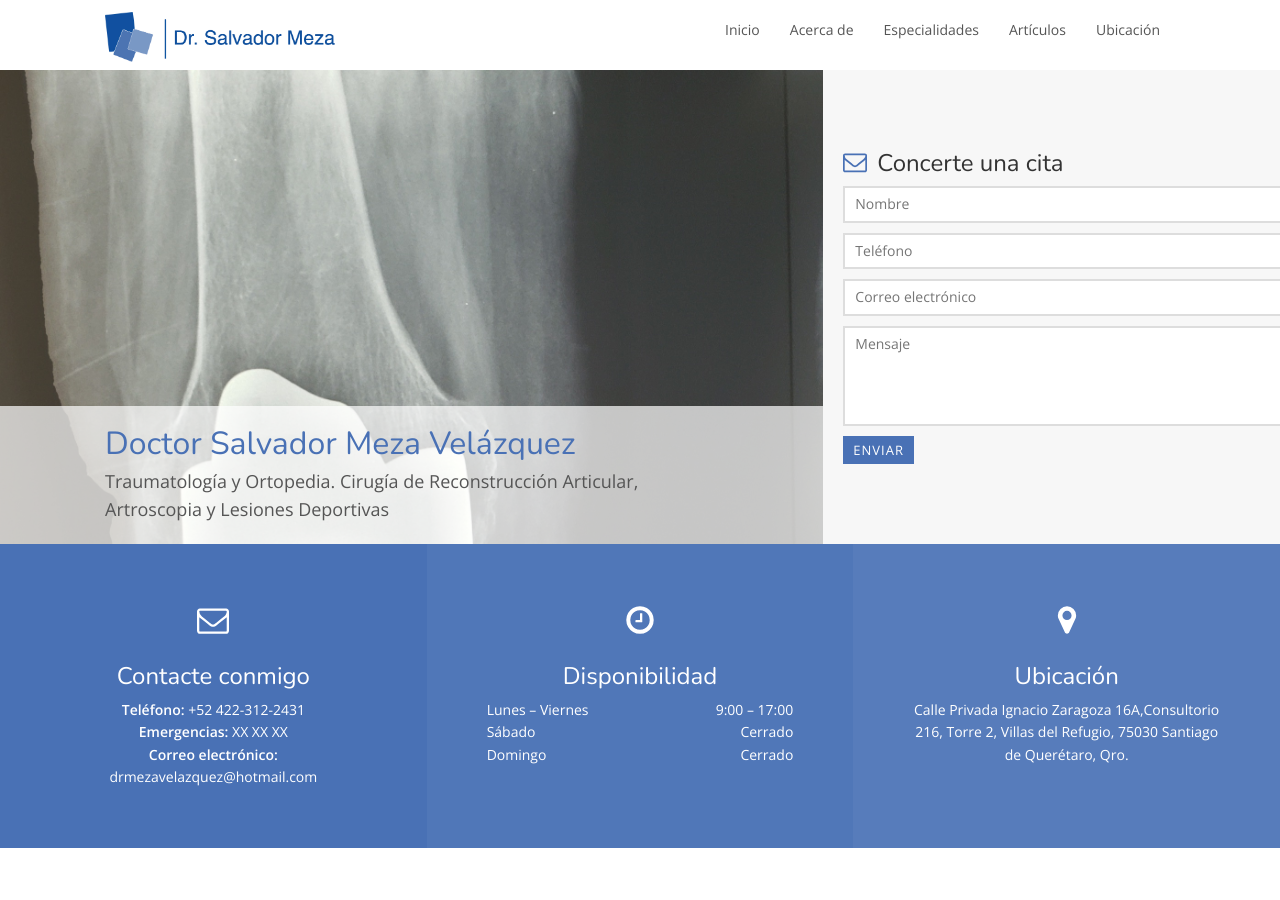
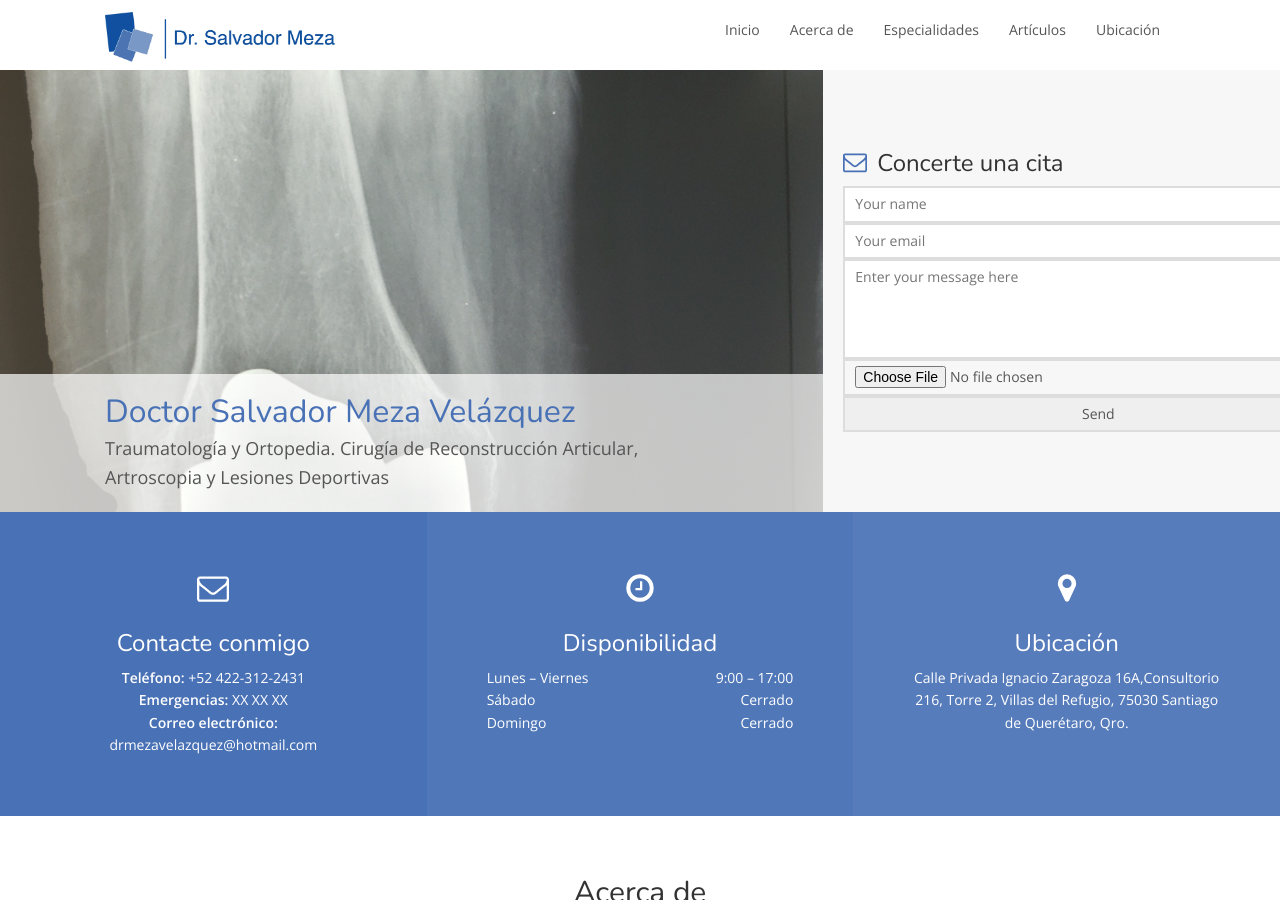
Before and after one commit to kecho05/dr, a Jekyll site: the page built from index.html, in a window 1280 px wide and 900 px high. Built offline with Jekyll 4.4.1, drawn with Linux system fonts in a browser that asks for light colours; nearby versions of some CDN libraries.

Commit message:
Update index.html

```diff
--- a/index.html
+++ b/index.html
@@ -18,7 +18,7 @@ layout: default
 
         <div class="col-sm-6 col-sm-offset-6 col-md-6 col-md-offset-8 form">
             <h3><svg class="icon icon-envelope-o"><use xlink:href="#icon-envelope-o"></use></svg>Concerte una cita</h3>
-            <form action="https://getsimpleform.com/messages?form_api_token={{ site.api_token }}" method="post" onsubmit="alert('Su mensaje ha sido enviado correctamente.'); return false">
+            <!--<form action="https://getsimpleform.com/messages?form_api_token={{ site.api_token }}" method="post" onsubmit="alert('Su mensaje ha sido enviado correctamente.'); return false">
                 <div class="form-field">
                     <input name="name" type="text" placeholder="Nombre" required>
                 </div>
@@ -32,6 +32,17 @@ layout: default
                     <textarea name="comments" placeholder="Mensaje" required></textarea>
                 </div>
                 <input type="submit" class="btn btn-default" value="Enviar">
+            </form> -->
+            <form action="https://mailthis.to/" method="POST" encType="multipart/form-data">
+                <input type="text" name="name" placeholder="Your name">
+                <input type="email" name="_replyto" placeholder="Your email">
+                <textarea name="message" placeholder="Enter your message here"></textarea>
+                <input type="file" name="file" placeholder="Attachments (optional)">
+                <input type="hidden" name="_subject" value="Contact form submitted">
+                <input type="hidden" name="_after" value="https://myhomepage.net/">
+                <input type="hidden" name="_honeypot" value="">
+                <input type="hidden" name="_confirmation" value="">
+                <input type="submit" value="Send">
             </form>
         </div>
 
```
